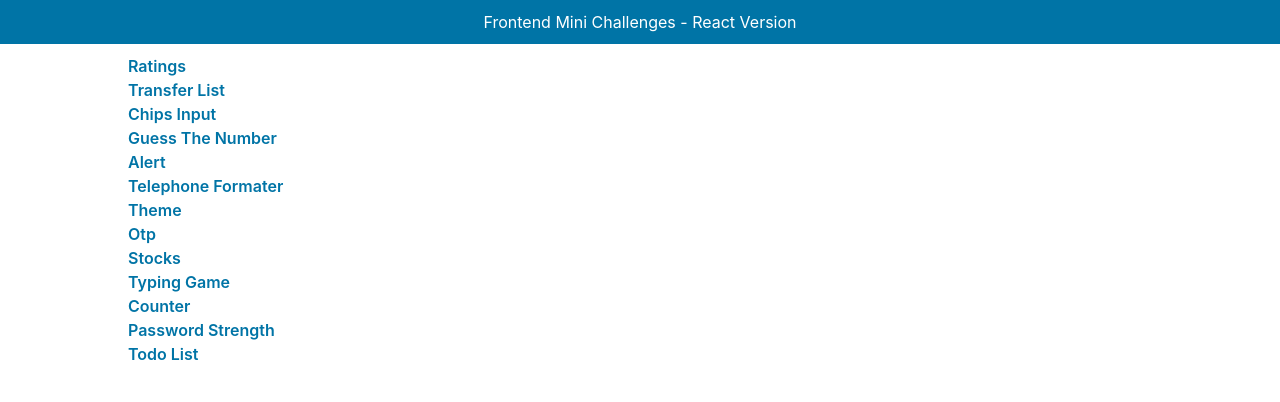
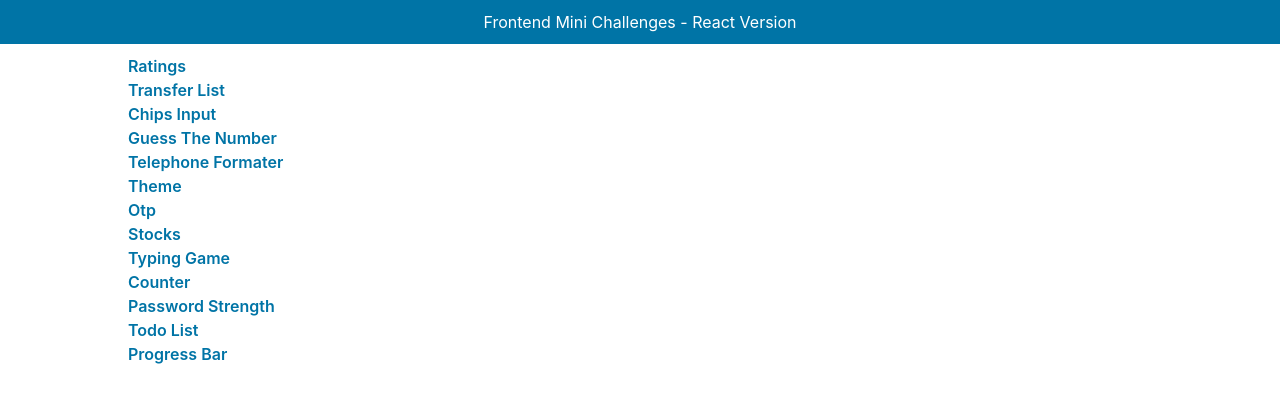
Before and after one commit to auxibee/frontend-mini-challenges, a React (Vite) app: page / in a window 1280 px wide. Shown: the top 402 px of the page. Built offline with nearby package versions, Linux system fonts and the light colour scheme.

Commit message:
Added Progress bar Component

```diff
--- a/src/main.jsx
+++ b/src/main.jsx
@@ -1,4 +1,4 @@
-import React from "react";
+import React, { useState, useEffect, createContext, useContext } from "react";
 import ReactDOM from "react-dom/client";
 import { Outlet, Routes, Route, BrowserRouter } from "react-router-dom";
 
@@ -21,6 +21,8 @@ import TypingGame from "./typing/typing";
 import Counter from "./counter/counter";
 import PasswordStrength from "./password-strength/password-strenght";
 import TodoList from "./todolist/todolist";
+import ProgressBar from "./progressbar/progressbar";
+import Button from "./elements/button/button";
 
 const AppWrapper = () => {
   return (
@@ -56,6 +58,7 @@ const AppRoutes = () => {
         <Route path="/counter" element={<Counter />} />
         <Route path="/password" element={<PasswordStrength />} />
         <Route path="/todo" element={<TodoList />} />
+        <Route path="/progressbar" element={<ProgressBar />} />
       </Route>
     </Routes>
   );
--- a/src/pages/homepage.jsx
+++ b/src/pages/homepage.jsx
@@ -7,7 +7,7 @@ const pages = [
   { name: "Transfer List", link: "transfer-list" },
   { name: "Chips Input", link: "chips-input" },
   { name: "Guess The Number", link: "guess-the-number" },
-  { name: "Alert", link: "alert" },
+  // { name: "Alert[Not completed]", link: "alert" },
   { name: "Telephone Formater", link: "telephone-formatter" },
   { name: "Theme", link: "theme" },
   { name: "Otp", link: "otp" },
@@ -16,6 +16,7 @@ const pages = [
   { name: "Counter", link: "counter" },
   { name: "Password Strength", link: "password" },
   { name: "Todo List", link: "todo" },
+  { name: "Progress Bar", link: "progressbar" },
 ];
 
 const HomePage = () => {
```
